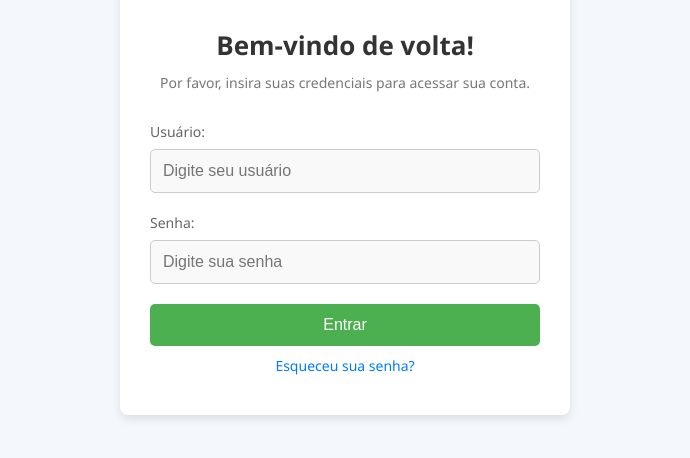
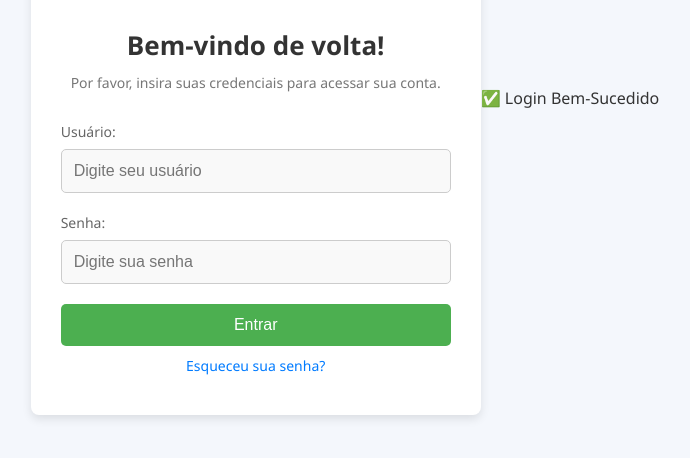
Before and after one commit to Breno-16y/MUNDIAL-, a plain HTML site: page index.html in a window 1280 px wide. Shown: the part 302-760 px from the top of the page, without its empty margins (295-985 px from the left). Drawn offline with Linux system fonts and the light colour scheme.

Commit message:
Update index.html
Signed-off-by: Breno-16y <brenogomesde.l.andrade@gmail.com>

```diff
--- a/index.html
+++ b/index.html
@@ -13,7 +13,6 @@
         <div class="login-container">
             <!-- Logotipo da Empresa -->
             <div class="logo-container">
-                <!-- Substitua a URL da imagem aqui -->
                 <img src="https://static.todososfolhetos.com/images/shops/mundial-thumbnail.png" alt="Logo Supermercados Mundial" class="logo">
             </div>
 
@@ -41,6 +40,11 @@
         </div>
     </section>
 
+    <!-- Mensagem de Login Bem-Sucedido -->
+    <div id="successMessage" class="message">
+        <span>✅ Login Bem-Sucedido</span>
+    </div>
+
     <script src="app.js"></script>
 </body>
 </html>
```
